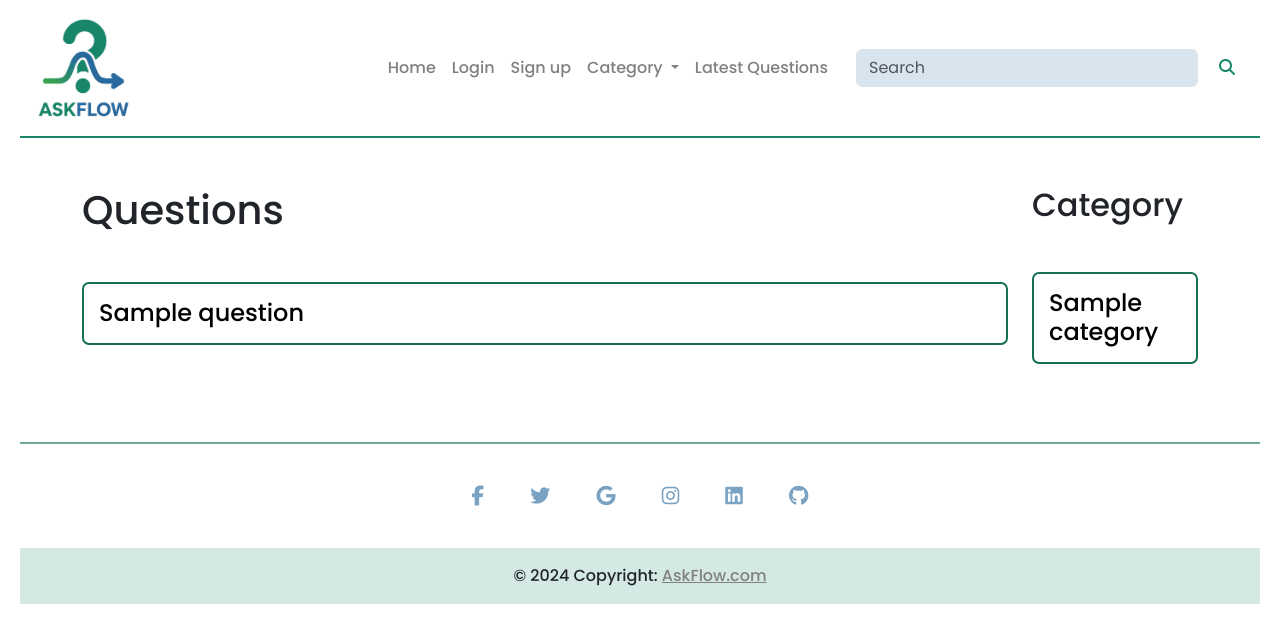
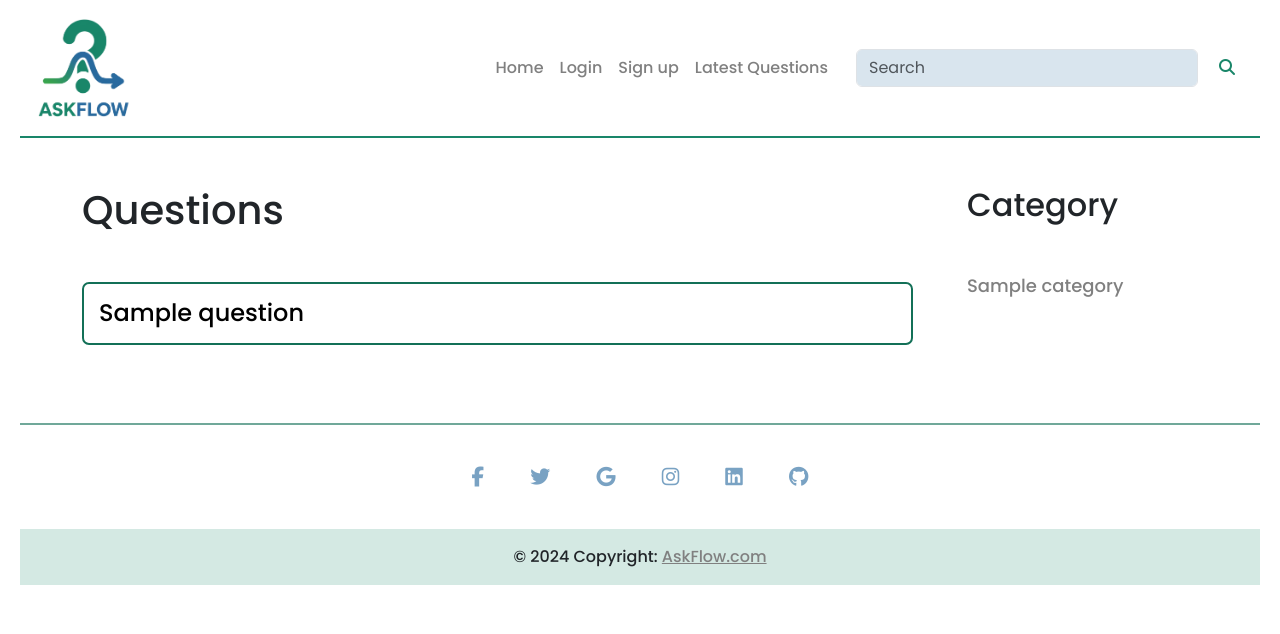
Before and after one commit to Haseeb1389446/Ask-Flow-Platform, a PHP site: page / in a window 1280 px wide. Shown: the top 634 px of the page. Run offline with PHP 8.4, Linux system fonts and the light colour scheme; tables that the repository leaves empty or names only in its code hold one stand-in row (values such as "Sample post").

Commit message:
Q/A Platform

```diff
--- a/client/header.php
+++ b/client/header.php
@@ -41,19 +41,6 @@
 
         <?php }; ?>
 
-        <li class="nav-item dropdown">
-          <a class="nav-link dropdown-toggle" href="#" role="button" data-bs-toggle="dropdown" aria-expanded="false">
-            Category
-          </a>
-          <ul class="dropdown-menu">
-            <li><a class="dropdown-item" href="#">Action</a></li>
-            <li><a class="dropdown-item" href="#">Another action</a></li>
-            <li>
-              <hr class="dropdown-divider">
-            </li>
-            <li><a class="dropdown-item" href="#">Something else here</a></li>
-          </ul>
-        </li>
         <li class="nav-item">
           <a href="?latest=true" class="nav-link">Latest Questions</a>
         </li>
--- a/client/questions.php
+++ b/client/questions.php
@@ -1,11 +1,12 @@
 <div class="questions mb-5 mt-5">
 
     <div class="row">
-        <div class="col-md-10">
+        <div class="col-md-9">
             <h1 class="mb-5">Questions</h1>
 
             <?php
 
+            $uid = null;
             include "./server/config.php";
 
             if(isset($_GET["category-id"])) {
@@ -22,6 +23,10 @@
 
                 $query = "SELECT * FROM `questions` ORDER BY id desc";
 
+            } else if(isset($_GET["search"])) {
+
+                $query = "SELECT * FROM `questions` WHERE `title` LIKE '%$search%'";
+
             } else {
 
                 $query = "SELECT * FROM `questions`";
@@ -34,14 +39,16 @@
                 $title = $row["title"];
                 $qid = $row["id"];
 
-                echo "<div><a href='?question-id=$qid'><h4>$title</h4></a></div>";
+                echo "<div><h4><a href='?question-id=$qid'>$title</a>";
+                echo $uid?"<a href='./server/requests.php?q-delete=$qid' class='q-delete'>Delete</a>":NULL;
+                echo "</h4></div>";
             }
 
             ?>
 
         </div>
 
-        <div class="col-md-2">
+        <div class="col-md-2 category">
             <h2 class="mb-5">Category</h2>
 
             <?php
@@ -53,7 +60,7 @@
                 $category = $row["name"];
                 $cid = $row["id"];
 
-                echo "<div><a href='?category-id=$cid'><h4>$category</h4></a></div>";
+                echo "<a class='mb-2' href='?category-id=$cid'>$category</a>";
             }
 
             ?>
--- a/index.php
+++ b/index.php
@@ -15,17 +15,20 @@
 
             include './client/header.php';
 
-            if(isset($_GET["signup"]) && (!isset($_SESSION["user"]) || !isset($_SESSION["user"]["email"]))){
+            if (isset($_GET["signup"]) && (!isset($_SESSION["user"]) || !isset($_SESSION["user"]["email"]))) {
                 include './client/signup.php';
-            }else if (isset($_GET["login"]) && (!isset($_SESSION["user"]) || !isset($_SESSION["user"]["email"]))) {
+            } else if (isset($_GET["login"]) && (!isset($_SESSION["user"]) || !isset($_SESSION["user"]["email"]))) {
                 include './client/login.php';
-            }else if (isset($_GET["ask"])) {
+            } else if (isset($_GET["ask"])) {
                 include './client/ask.php';
-            }else if (isset($_GET["question-id"])) {
+            } else if (isset($_GET["question-id"])) {
                 include './client/question-detail.php';
-            }else if(isset($_GET["category-id"])) {
+            } else if (isset($_GET["category-id"])) {
                 include './client/questions.php';
-            }else{
+            } else if (isset($_GET["search"])) {
+                $search = $_GET["search"];
+                include './client/questions.php';
+            } else {
                 include './client/questions.php';
             }
 
--- a/public/style.css
+++ b/public/style.css
@@ -43,7 +43,7 @@ nav button i{
 
 /* Navbar End */
 
-/* Home */
+/* Questions */
 
 .questions {
     width: 90%;
@@ -60,15 +60,52 @@ nav button i{
     border: 2px solid #137057;
     padding: 15px;
     border-radius: 7px;
+    display: flex;
+    justify-content: space-between;
 }
 
-.questions h4:hover, .relquestion a:hover {
+.questions h4:hover a, .relquestion a:hover {
     cursor: pointer;
-    color: #286a9fad;
+    color: #286a9f;
+    cursor: pointer;
+    margin-left: 10px;
+    transition: all ease-in-out .5s;
+}
+
+.questions .q-delete {
+    cursor: pointer;
+    text-decoration: underline;
+    color: gray;
+    font-size: large;
     transition: all ease .5s;
 }
 
-/* Home End */
+/* Questions End */
+
+/* Category */
+
+.category {
+    margin-left: 30px;
+}
+
+.category div {
+    margin-bottom: 20px !important;
+    margin-left: 10px;
+}
+
+.category a {
+    margin-bottom: 20px !important;
+    color: gray;
+    font-size: large;
+    display: block;
+}
+
+.category a:hover {
+    color: #28699F;
+    transition: all ease .5s;
+}
+
+/* Category End */
 
 /* Answers */
 
@@ -150,5 +187,3 @@ footer i:hover{
 }
 
 /* Footer End */
-
-/* HEADER END */
```
Also changed, not shown: server/requests.php (+18 -0 lines).
